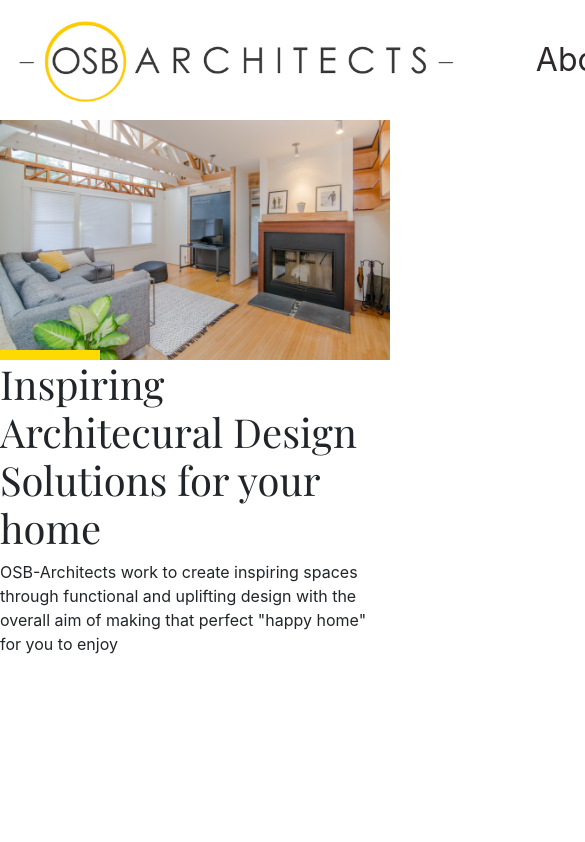
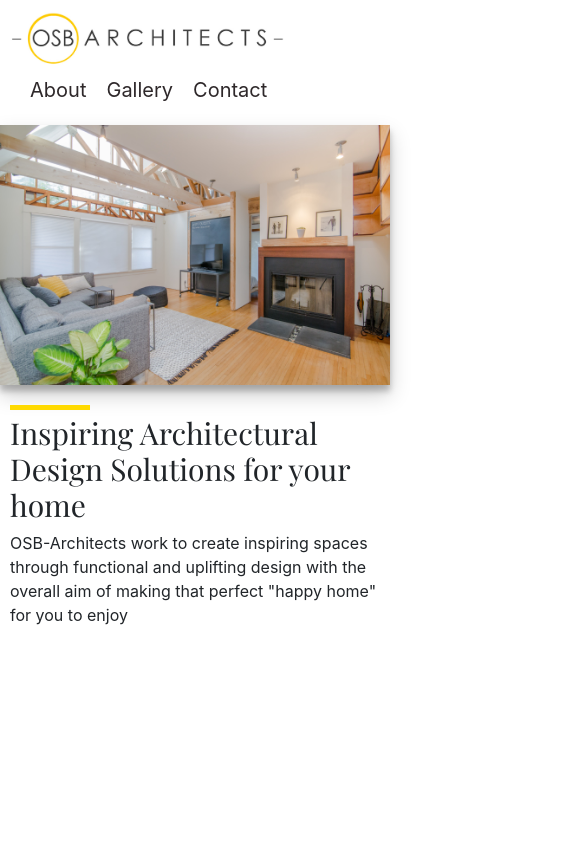
Before and after one commit to dalemorgan04/SiteGenerator-OSB, a Nuxt app: page / in a window 390 px wide. Shown: the top 842 px of the page, 585 px wide, since content can reach past the window. Built offline with nearby package versions, Linux system fonts and the light colour scheme; grey boxes are pictures that could not be loaded.

Commit message:
mobile first

```diff
--- a/assets/theme.scss
+++ b/assets/theme.scss
@@ -18,9 +18,13 @@ $dark: #2E282A;
 $light: white;
 $font-header: 'Playfair Display', serif;
 
-h1 {
-    font-family: $font-header;
+body{
+    background-color: white;
+    h1 {
+        font-family: $font-header;
+    }
 }
+
 
 //Floating accent
 .accent {
@@ -31,8 +35,23 @@ h1 {
         position: absolute;
         top:-10px;
         left: 0;
-        width: 100px;
-        height: 10px;
+        width: 80px;
+        height: 5px;
         background: $primary;
     }
 }
+@media (min-width: $tablet) {
+    .accent {
+        position:relative;
+
+        &:before {
+            content: "";
+            position: absolute;
+            top:-10px;
+            left: 0;
+            width: 100px;
+            height: 10px;
+            background: $primary;
+        }
+    }
+}
--- a/layouts/header.vue
+++ b/layouts/header.vue
@@ -1,5 +1,8 @@
 <template>
   <header>
+    <div class="brand">
+      <img src="../assets/images/logo.svg" />
+    </div>
     <app-nav />
   </header>
 </template>
@@ -21,8 +24,18 @@ export default {
 @import '../assets/theme.scss';
 
 header {
+  position: absolute;
+  top: 0;
+  left: 0;
+  height: 125px;
   text-align: center;
-  background: $primary;
+
+  .brand {
+    img {
+      width: 100%;
+      height: 75px;
+    }
+  }
 }
 
 h1 {
--- a/layouts/nav.vue
+++ b/layouts/nav.vue
@@ -1,11 +1,5 @@
 <template>
-  <div>
   <!-- Desktop Navbar -->
-    <div class="desktop d-flex">
-      <div class="brand">
-        <img src="../assets/images/logo.svg" />
-      </div>
-
   <nav>
     <ul class="d-flex flex-row justify-content-center align-items-center">
       <li><a href="#">About</a></li>
@@ -13,41 +7,29 @@
       <li><a href="#">Contact</a></li>
     </ul>
   </nav>
-    </div>
-  </div>
 </template>
 
 <style lang="scss" scoped>
 @import '../assets/theme.scss';
 
-.desktop {
+nav {
   background-color: transparent;
-  position: absolute;
-  top: 0;
+  height: 50px;
   width: 100%;
-  z-index: 2;
-
-  .brand {
-    flex: 1 1 40%;
-  }
-
-  nav {
-    flex: 1 1 60%;
 
   ul {
-      height: 100%;
-
+    margin: 0;
+    padding: 0;
+    text-align: center;
     li {
       list-style-type: none;
-        font-size: 2rem;
-        margin: 0 20px;
+      font-size: 20px;
 
       a {
         color: $dark;
 
         &:hover {
           text-decoration: none;
-          }
         }
       }
     }
--- a/pages/index.vue
+++ b/pages/index.vue
@@ -6,7 +6,7 @@
       </div>
       <div class="container-text">
         <h1 class="jumbotron-heading accent">
-          Inspiring Architecural Design Solutions for your home
+          Inspiring Architectural Design Solutions for your home
         </h1>
         <p>
           OSB-Architects work to create inspiring spaces through functional and
@@ -46,7 +46,7 @@
 <style lang="scss" scoped>
 @import '../assets/theme.scss';
 .jumbotron-container {
-  padding-top: 100px;
+  padding-top: 125px;
   height: 100vh;
   position: relative;
 
@@ -58,8 +58,14 @@
   .container-image img {
     width: 100%;
     height: auto;
+    box-shadow: 0 10px 20px rgba(0, 0, 0, 0.19), 0 6px 6px rgba(0, 0, 0, 0.23);
+    margin-bottom: 20px;
   }
   .container-text {
+    padding: 10px;
+    h1 {
+      font-size: 30px;
+    }
   }
 }
 
```
Lines whose indentation alone changed are shown as unchanged.
